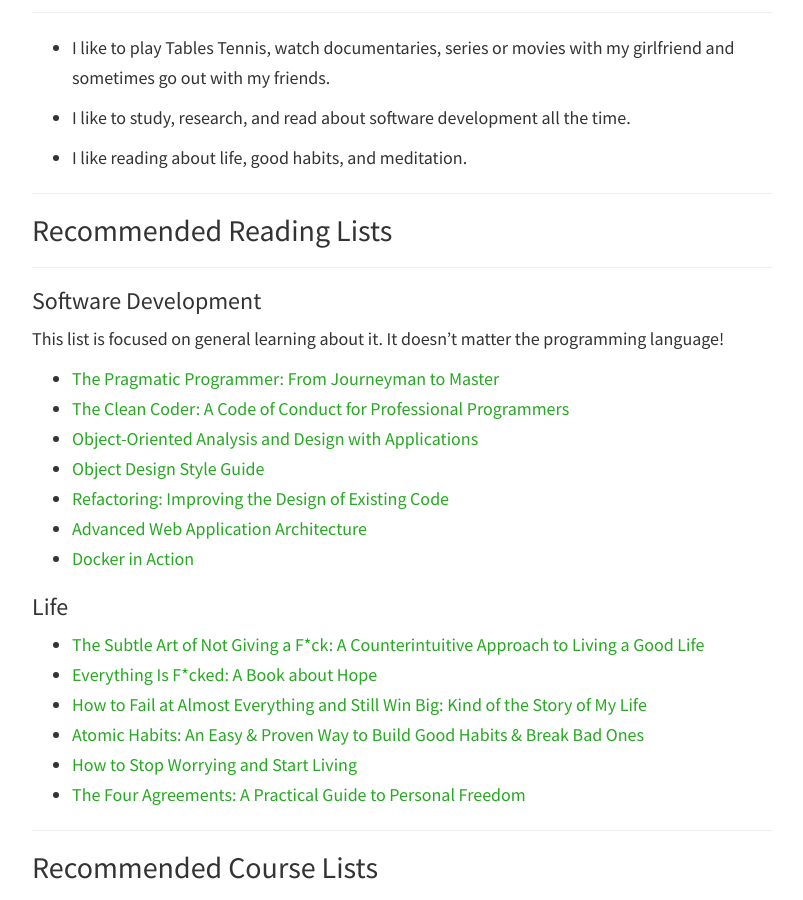
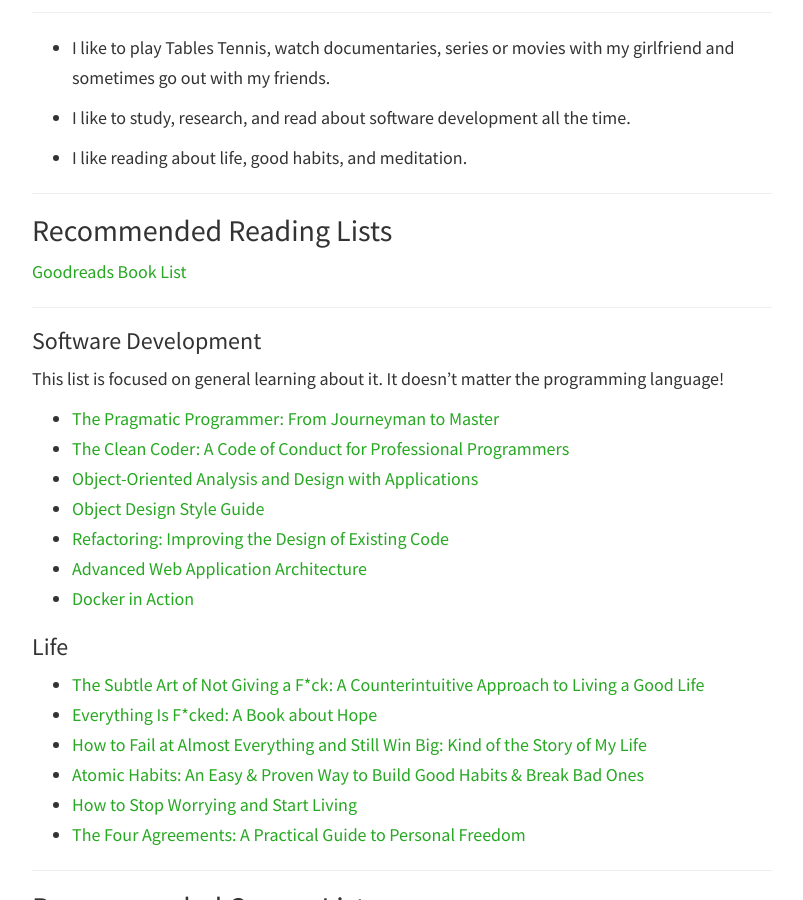
Before and after one commit to jfernancordova/jfernancordova.github.io, a Jekyll site: the page built from _posts/2018-01-18-introducing-myself.md, in a window 1280 px wide and 900 px high, scrolled down 698 px. Shown: the whole window, without its empty margins (238-1041 px from the left). Built offline with Jekyll 4.4.1, drawn with Linux system fonts in a browser that asks for light colours; nearby versions of some CDN libraries.

Commit message:
Adding goodreads book list

```diff
--- a/_posts/2018-01-18-introducing-myself.md
+++ b/_posts/2018-01-18-introducing-myself.md
@@ -29,6 +29,8 @@
 ---
 
 ## Recommended Reading Lists
+[Goodreads Book List](https://www.goodreads.com/review/list/116582849-jos-fernando-cordova?print=true&ref=nav_mybooks&view=table)
+
 ---
 ### Software Development
 This list is focused on general learning about it. It doesn't matter the programming language!
```
Also changed, not shown: _posts/2018-05-13-deploy-a-restful-api-using-laravel-and-docker.md (+4 -0 lines).
